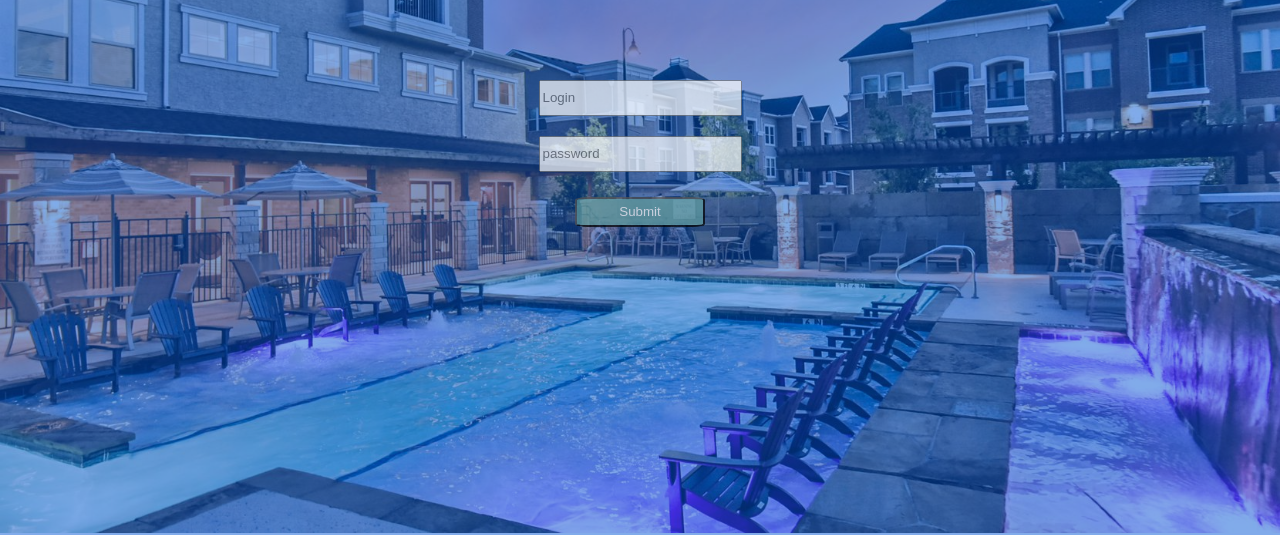
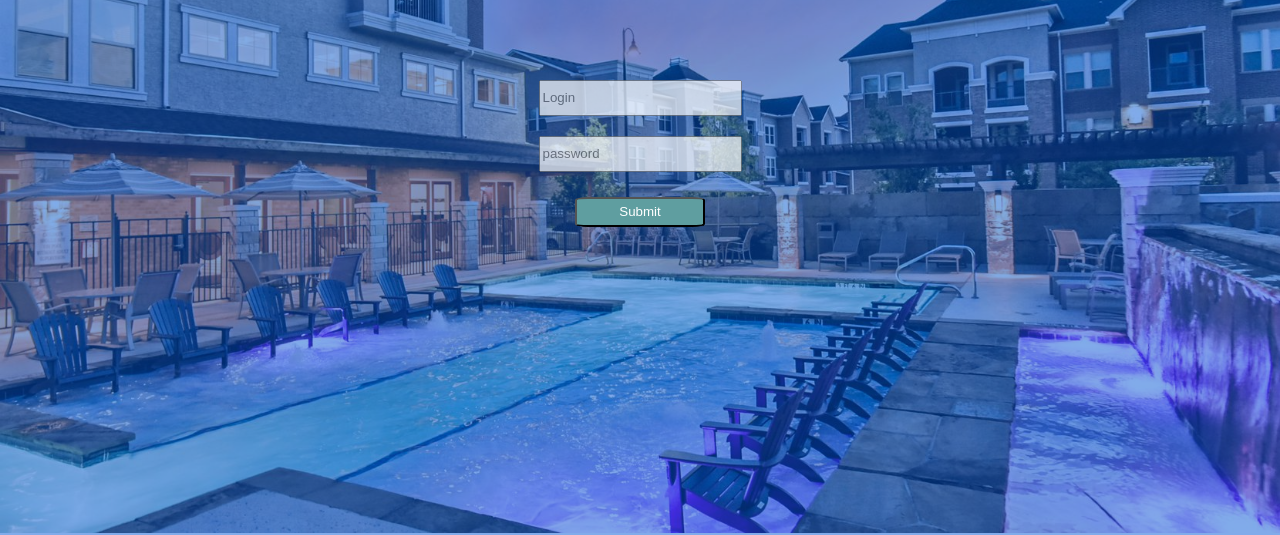
Before and after one commit to bcarrol2/dreamwalk, a React (Create React App) app in the folder dreamwalk_client/: page / in a window 1280 px wide. Shown: the part 187-722 px from the top of the page. Built offline with nearby package versions, Linux system fonts and the light colour scheme.

Commit message:
opacity changed for homepage

```diff
--- a/dreamwalk_client/src/App.css
+++ b/dreamwalk_client/src/App.css
@@ -19,11 +19,11 @@ body {
   height: 400px;
   margin: 0 auto;
   margin-top: 15%;
-  opacity: 0.7;
   text-align:center;
 }
 
 #input-login {
+  opacity: 0.7;
   width: 60%;
   height: 30px;
   margin: 10px;
```
